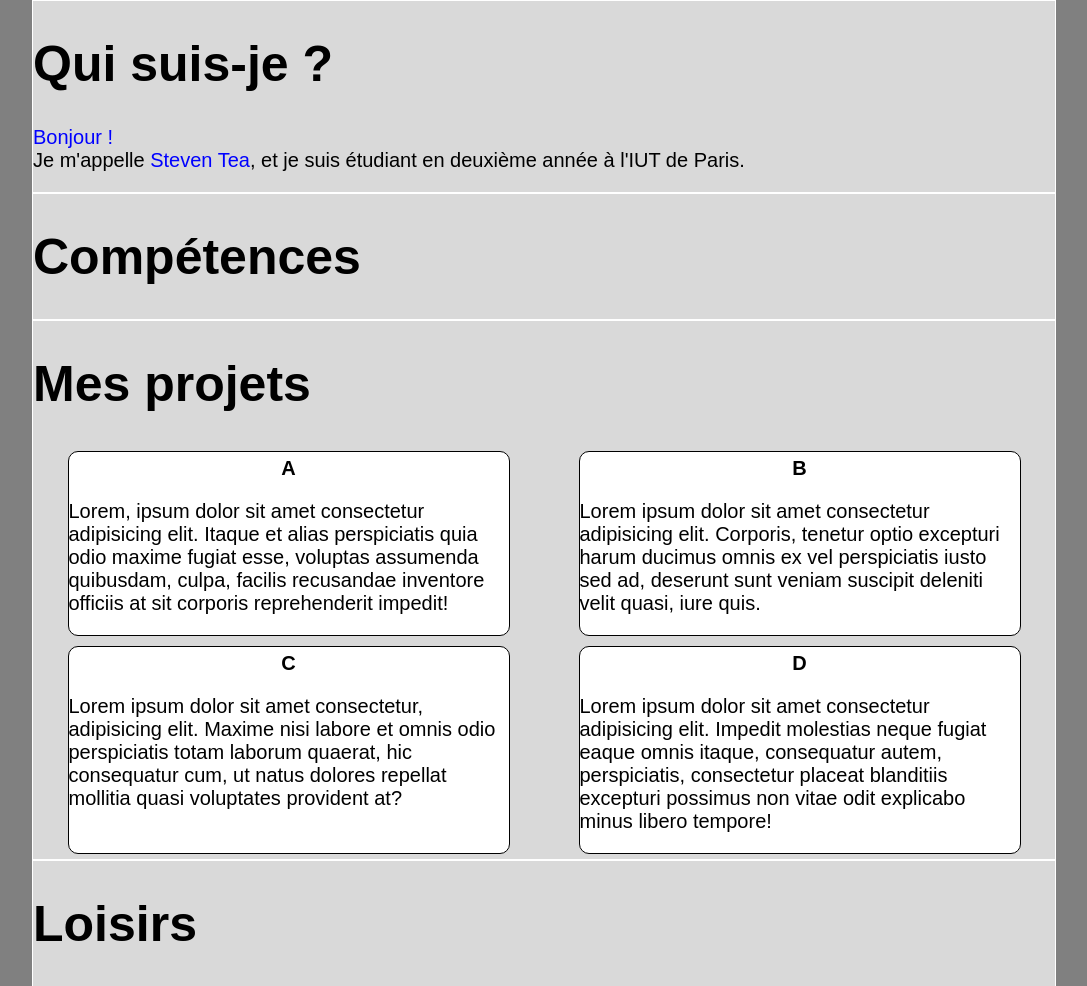
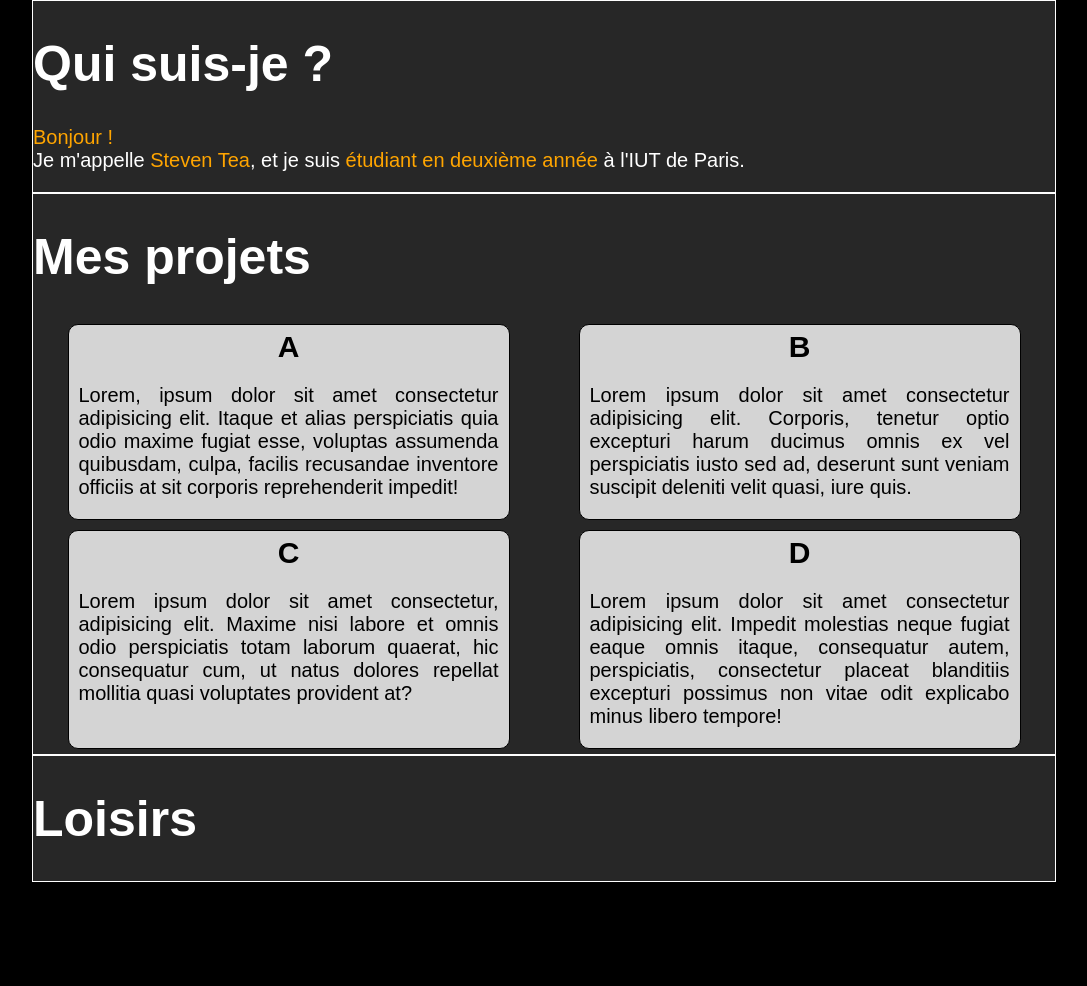
Before and after one commit to Ouistitive/Eportfolio, a plain HTML site: page index.html in a window 1280 px wide. Shown: the whole page, without its empty margins (96-1183 px from the left). After the commit the page ends 882 px from the top, so only its background shows below. Drawn offline with Linux system fonts and the light colour scheme.

```diff
--- a/index.html
+++ b/index.html
@@ -11,13 +11,9 @@
 			<div id="profile" class="container">
 				<h1 class="titre"> Qui suis-je ? </h1>
 				<p class="text-content">
-					<span class="color-blue"> Bonjour ! </span> <br />
-					Je m'appelle <span class="color-blue"> Steven Tea</span>, et je suis étudiant en deuxième année à l'IUT de Paris.
+					<span class="color-orange"> Bonjour ! </span> <br />
+					Je m'appelle <span class="color-orange"> Steven Tea</span>, et je suis <span class="color-orange"> étudiant en deuxième année </span> à l'IUT de Paris.
 				</p>
-			</div>
-
-			<div id="skills" class="container">
-				<h1 class="titre"> Compétences </h1>
 			</div>
 
 			<div id="projects" class="container">
--- a/styles/homepage.css
+++ b/styles/homepage.css
@@ -1,12 +1,13 @@
 body {
     width: 80%;
     margin: auto;
-    background-color: grey;
+    background-color: rgb(0, 0, 0);
     font-family: Arial;
+    color: white;
 }
 
 #main-content {
-    background-color: rgba(255, 255, 255, 0.7);
+    background-color: rgb(39, 39, 39);
 }
 
 .titre {
@@ -21,8 +22,8 @@ body {
     font-size: 20px;
 }
 
-.color-blue {
-    color: blue;
+.color-orange {
+    color: orange;
 }
 
 #projects {
@@ -36,16 +37,22 @@ body {
 }
 
 .project {
+    color: black;
     border: 1px solid black;
     border-radius: 10px;
     width: 440px;
-    background-color: white;
+    background-color: rgba(255, 255, 255, 0.8);
     margin: 5px 0;
+    text-align: justify;
+}
+
+.project p {
+    padding: 0 10px;
 }
 
 .project .titre {
     width: max-content;
     margin: 5px auto;
-    font-size: 20px;
+    font-size: 30px;
     font-weight: bold;
 }
```
